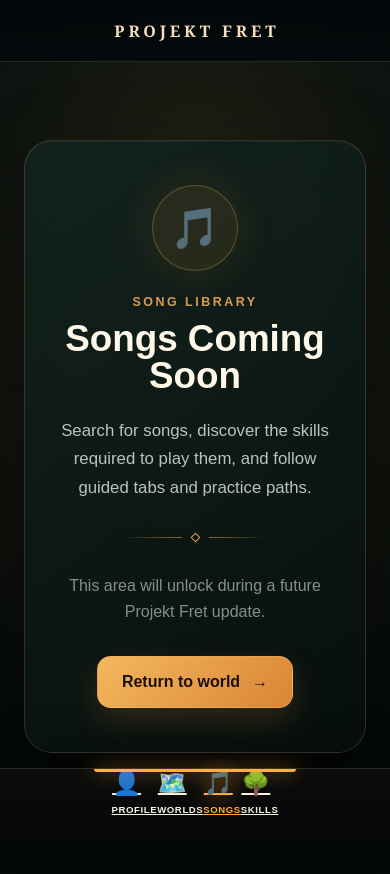
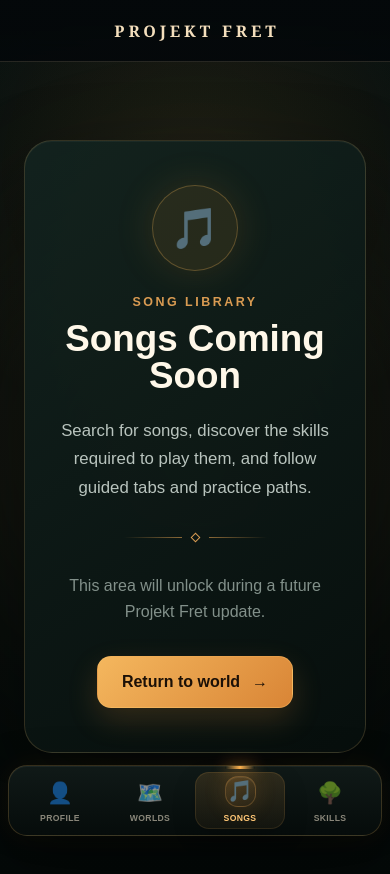
Before and after one commit to samwise2828/Projekt-Fret, a Next.js app: page /songs in a window 390 px wide. Shown: the top 874 px of the page. Built offline with nearby package versions, Linux system fonts and the light colour scheme.

Commit message:
Improve bottom navigation design

```diff
--- a/app/Components/navigation/AppBottomNav.module.css
+++ b/app/Components/navigation/AppBottomNav.module.css
@@ -1,67 +1,91 @@
+/* =========================================================
+   BOTTOM NAVIGATION
+   ========================================================= */
+
 .bottomNav {
   position: fixed;
-  z-index: 100;
-  right: 0;
-  bottom: 0;
-  left: 0;
+  z-index: 1000;
+  right: 20px;
+  bottom: 18px;
+  left: 20px;
 
-  display: flex;
-  justify-content: center;
+  display: grid;
+  grid-template-columns: repeat(4, minmax(0, 1fr));
 
-  min-height: 92px;
+  width: min(720px, calc(100% - 40px));
+  min-height: 82px;
+  margin: 0 auto;
+  padding: 8px;
 
-  border-top: 1px solid rgba(255, 224, 177, 0.16);
+  border: 1px solid rgba(241, 178, 93, 0.2);
+  border-radius: 24px;
 
   background:
     linear-gradient(
       180deg,
-      rgba(12, 13, 13, 0.94),
-      rgba(5, 7, 8, 0.99)
+      rgba(17, 27, 25, 0.94),
+      rgba(6, 12, 11, 0.98)
     );
 
-  box-shadow: 0 -16px 45px rgba(0, 0, 0, 0.32);
-  backdrop-filter: blur(20px);
+  box-shadow:
+    0 22px 55px rgba(0, 0, 0, 0.48),
+    0 0 30px rgba(218, 133, 48, 0.07),
+    inset 0 1px 0 rgba(255, 255, 255, 0.05);
+
+  backdrop-filter: blur(22px);
+  -webkit-backdrop-filter: blur(22px);
 }
 
-.navigationContent {
-  display: grid;
-  grid-template-columns: repeat(4, minmax(90px, 160px));
-  width: min(100%, 760px);
-}
+/* =========================================================
+   NAVIGATION ITEM
+   ========================================================= */
 
-.navigationItem {
+.navItem {
   position: relative;
 
   display: flex;
+  flex-direction: column;
   align-items: center;
   justify-content: center;
-  flex-direction: column;
-  gap: 6px;
+  gap: 7px;
 
-  min-height: 92px;
-  padding: 12px;
+  min-width: 0;
+  min-height: 66px;
+  padding: 8px 10px;
 
-  color: rgba(238, 207, 164, 0.58);
+  border-radius: 17px;
+
+  color: rgba(224, 214, 193, 0.6);
+
   text-decoration: none;
 
   transition:
-    color 160ms ease,
-    background 160ms ease,
-    transform 160ms ease;
+    color 180ms ease,
+    background 180ms ease,
+    transform 180ms ease,
+    box-shadow 180ms ease;
 }
 
-.navigationItem:not(:last-child) {
-  border-right: 1px solid rgba(255, 255, 255, 0.04);
+.navItem:hover {
+  color: #f5c77e;
+
+  background: rgba(236, 156, 62, 0.07);
+
+  transform: translateY(-2px);
 }
 
-.navigationItem:hover {
-  color: #f3c47d;
-  background: rgba(255, 176, 73, 0.04);
+.navItem:active {
+  transform: translateY(0) scale(0.97);
 }
 
-.navigationItem:active {
-  transform: scale(0.97);
+.navItem:focus-visible {
+  outline: 2px solid rgba(244, 181, 94, 0.9);
+  outline-offset: 2px;
 }
+
+/* =========================================================
+   ICON
+   ========================================================= */
 
 .icon {
   display: grid;
@@ -70,63 +94,185 @@
   width: 38px;
   height: 38px;
 
-  font-size: 1.85rem;
+  border: 1px solid transparent;
+  border-radius: 13px;
+
+  font-size: 1.65rem;
   line-height: 1;
+
+  transition:
+    transform 180ms ease,
+    background 180ms ease,
+    border-color 180ms ease,
+    box-shadow 180ms ease;
 }
 
-.label {
-  font-size: 0.72rem;
-  font-weight: 800;
-  letter-spacing: 0.12em;
-  text-transform: uppercase;
+.navItem:hover .icon {
+  transform: translateY(-1px) scale(1.04);
 }
 
+/* =========================================================
+   LABEL
+   ========================================================= */
+
+.label {
+  display: block;
+
+  overflow: hidden;
+
+  max-width: 100%;
+
+  font-size: 0.67rem;
+  font-weight: 800;
+  letter-spacing: 0.1em;
+  line-height: 1;
+  text-align: center;
+  text-overflow: ellipsis;
+  text-transform: uppercase;
+
+  white-space: nowrap;
+}
+
+/* =========================================================
+   ACTIVE ITEM
+   ========================================================= */
+
 .active {
-  color: #ffae42;
+  color: #ffd18c;
+
+  background:
+    linear-gradient(
+      180deg,
+      rgba(236, 157, 62, 0.14),
+      rgba(236, 157, 62, 0.05)
+    );
+
+  box-shadow:
+    inset 0 0 0 1px rgba(246, 181, 90, 0.12),
+    0 9px 24px rgba(0, 0, 0, 0.16);
 }
 
 .active::before {
   position: absolute;
-  top: 0;
-  left: 24%;
-  right: 24%;
+  top: -8px;
+  left: 50%;
 
+  width: 42px;
   height: 3px;
 
-  border-radius: 0 0 999px 999px;
-  background: #ffae42;
-  box-shadow: 0 0 18px rgba(255, 157, 45, 0.9);
+  border-radius: 999px;
+
+  background:
+    linear-gradient(
+      90deg,
+      transparent,
+      #ffb34f,
+      transparent
+    );
+
+  box-shadow:
+    0 0 15px rgba(255, 170, 67, 0.9);
 
   content: "";
+
+  transform: translateX(-50%);
 }
 
 .active .icon {
-  text-shadow: 0 0 20px rgba(255, 157, 45, 0.65);
+  border-color: rgba(244, 177, 87, 0.24);
+
+  background:
+    linear-gradient(
+      145deg,
+      rgba(238, 156, 58, 0.2),
+      rgba(238, 156, 58, 0.06)
+    );
+
+  box-shadow:
+    0 0 22px rgba(240, 150, 49, 0.18),
+    inset 0 1px 0 rgba(255, 255, 255, 0.06);
+
+  transform: translateY(-2px);
 }
 
-@media (max-width: 600px) {
+.active .label {
+  color: #ffc777;
+}
+
+/* =========================================================
+   TABLET
+   ========================================================= */
+
+@media (max-width: 760px) {
   .bottomNav {
+    right: 12px;
+    bottom: 12px;
+    left: 12px;
+
+    width: calc(100% - 24px);
     min-height: 76px;
+
+    border-radius: 21px;
   }
 
-  .navigationContent {
-    grid-template-columns: repeat(4, 1fr);
-  }
-
-  .navigationItem {
-    min-width: 0;
-    min-height: 76px;
-    padding: 8px 4px;
+  .navItem {
+    min-height: 60px;
+    padding: 7px 5px;
   }
 
   .icon {
-    width: 30px;
-    height: 30px;
+    width: 34px;
+    height: 34px;
+
     font-size: 1.45rem;
   }
 
   .label {
     font-size: 0.6rem;
-    letter-spacing: 0.06em;
+    letter-spacing: 0.07em;
   }
 }
+
+/* =========================================================
+   SMALL MOBILE
+   ========================================================= */
+
+@media (max-width: 420px) {
+  .bottomNav {
+    right: 8px;
+    bottom: 8px;
+    left: 8px;
+
+    width: calc(100% - 16px);
+    min-height: 70px;
+    padding: 6px;
+
+    border-radius: 19px;
+  }
+
+  .navItem {
+    min-height: 56px;
+    gap: 5px;
+    padding: 6px 2px;
+
+    border-radius: 14px;
+  }
+
+  .icon {
+    width: 31px;
+    height: 31px;
+
+    font-size: 1.3rem;
+  }
+
+  .label {
+    font-size: 0.54rem;
+    letter-spacing: 0.04em;
+  }
+
+  .active::before {
+    top: -6px;
+
+    width: 30px;
+  }
+}
```
